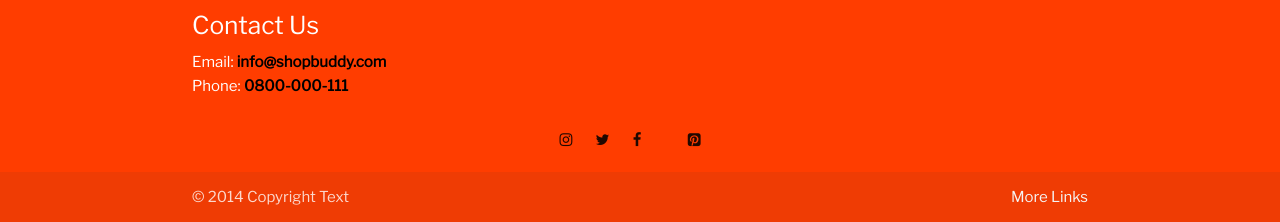
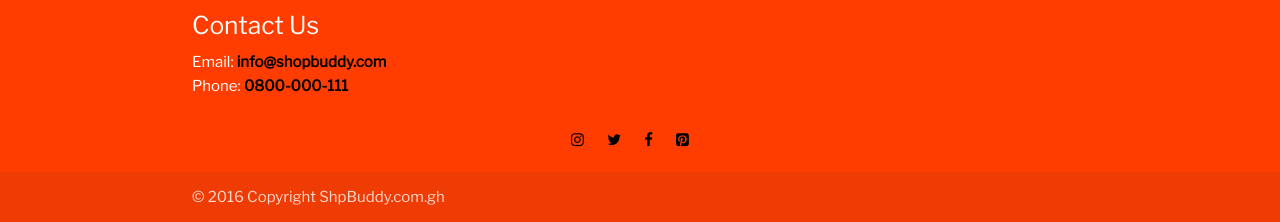
Before and after one commit to dela-dels/JustSomeDemo, a PHP site: page / in a window 1280 px wide. Shown: the part 1980-2202 px from the top of the page. Run offline with PHP 8.4, Linux system fonts and the light colour scheme; some libraries are stand-ins or nearby versions.

Commit message:
updated index.php

```diff
--- a/index.php
+++ b/index.php
@@ -118,17 +118,16 @@
         </div>
       </div>
       <div class="row center">
-        <i class="fa fa-instagram" aria-hidden="true"></i>
-        <i class="fa fa-twitter" aria-hidden="true"></i>
-        <i class="fa fa-facebook" aria-hidden="true"></i>
-        <i class="fa fa-pintrest" aria-hidden="true"></i>
-        <i class="fa fa-pinterest-square" aria-hidden="true"></i>
+        <a href="#"><i class="fa fa-instagram black-text" aria-hidden="true"></i></a>
+        <a href="#"><i class="fa fa-twitter black-text" aria-hidden="true"></i></a>
+        <a href="#"><i class="fa fa-facebook black-text" aria-hidden="true"></i></a>
+        <a href="#"><i class="fa fa-pinterest-square black-text" aria-hidden="true"></i></a>
       </div>
     </div>
     <div class="footer-copyright">
       <div class="container">
-      © 2014 Copyright Text
-      <a class="grey-text text-lighten-4 right" href="#!">More Links</a>
+       © 2016 Copyright ShpBuddy.com.gh
+      <!--<a class="grey-text text-lighten-4 right" href="#!">More Links</a>-->
       </div>
     </div>
    </footer>
```
